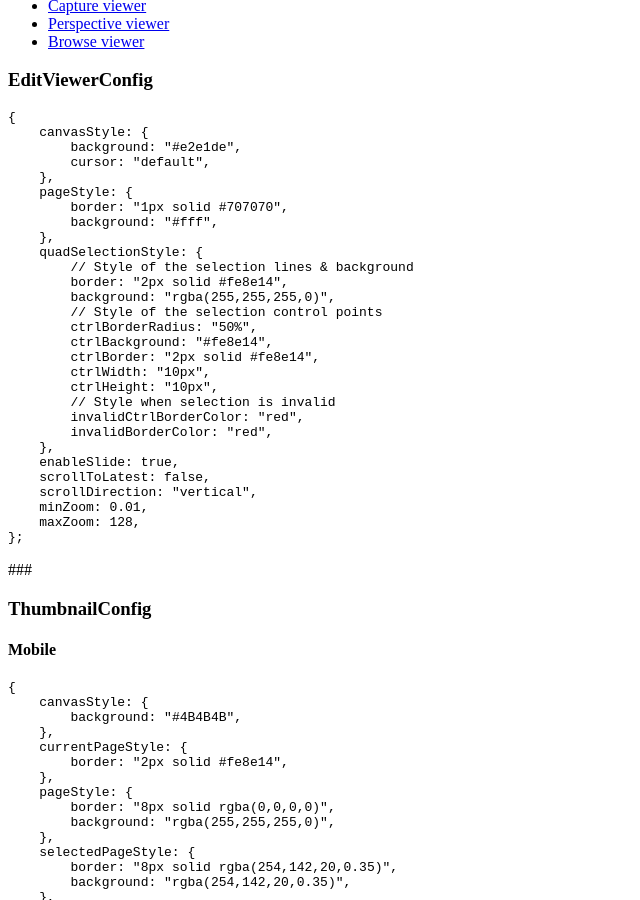
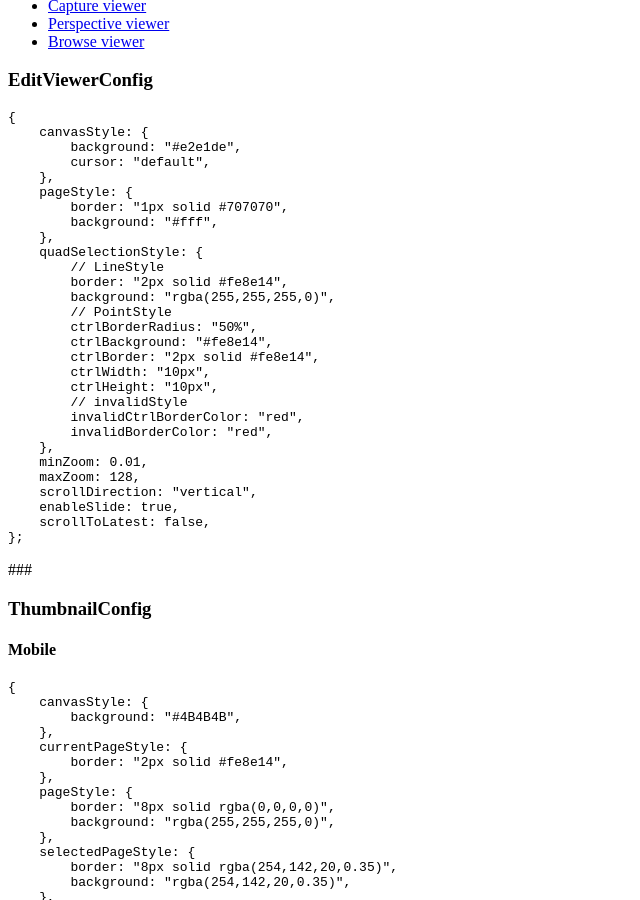
Before and after one commit to dynamsoft-docs/document-viewer-docs, a Jekyll site: the page built from viewer/viewerconfig.md, in a window 1280 px wide and 900 px high, scrolled down 961 px. Shown: the whole window, without its empty margins (0-640 px from the left). Built offline with Jekyll 4.4.1, drawn with Linux system fonts in a browser that asks for light colours; some of the changed text lies outside the part shown.

Commit message:
add features sidelist

````diff
--- a/_config.yml
+++ b/_config.yml
@@ -6,9 +6,12 @@ docHomePage: /document-viewer/docs/
 
 introduction: /document-viewer/docs/introduction/
 gettingstarted: /document-viewer/docs/gettingstarted/
+features: /document-viewer/docs/features/
+viewer: /document-viewer/docs/viewer/
 ui: /document-viewer/docs/ui/
 api: /document-viewer/docs/api/
-viewer: /document-viewer/docs/viewer/
+
+
 
 license: /document-viewer/docs/license/
 
--- a/_data/full_tree.yml
+++ b/_data/full_tree.yml
@@ -1,6 +1,7 @@
 tree_file_list:
   - sidelist-introduction.html
   - sidelist-gettingstarted.html
+  - sidelist-features.html
   - sidelist-viewer.html
   - sidelist-ui.html
   - sidelist-apis.html
--- a/_includes/sidelist-full-tree.html
+++ b/_includes/sidelist-full-tree.html
@@ -1,5 +1,6 @@
 {%- include liquid_searchVersionTreeFile.html ver=include.ver curPath=include.curPath targetRelativePath="sidelist-introduction.html" -%}
 {%- include liquid_searchVersionTreeFile.html ver=include.ver curPath=include.curPath targetRelativePath="sidelist-gettingstarted.html" -%}
+{%- include liquid_searchVersionTreeFile.html ver=include.ver curPath=include.curPath targetRelativePath="sidelist-features.html" -%}
 {%- include liquid_searchVersionTreeFile.html ver=include.ver curPath=include.curPath targetRelativePath="sidelist-viewer.html" -%}
 {%- include liquid_searchVersionTreeFile.html ver=include.ver curPath=include.curPath targetRelativePath="sidelist-ui.html" -%}
 {%- include liquid_searchVersionTreeFile.html ver=include.ver curPath=include.curPath targetRelativePath="sidelist-apis.html" -%}
--- a/_includes/sidelist-viewer.html
+++ b/_includes/sidelist-viewer.html
@@ -1,6 +1,6 @@
 <li><a href="{{ site.viewer }}" class="otherLinkColour">Viewer Configuration</a>
     <ul>
-        <li><a href="{{ site.viewer }}viewerconfig.html" class="otherLinkColour">Viewer Config</a></li>
-        <li><a href="{{ site.viewer }}customize_style.html" class="otherLinkColour">How to customize viewer style</a></li>
+        <li><a href="{{ site.viewer }}viewerconfig.html" class="otherLinkColour">ViewerConfig</a></li>
+        <li><a href="{{ site.viewer }}customize_style.html" class="otherLinkColour">How to customize viewer</a></li>
     </ul>
 </li>
--- a/viewer/viewerconfig.md
+++ b/viewer/viewerconfig.md
@@ -67,24 +67,24 @@ DDV will provide the default viewerConfig for each viewer, developers can custom
         background: "#fff",
     },
     quadSelectionStyle: {
-        // Style of the selection lines & background
+        // LineStyle
         border: "2px solid #fe8e14",
         background: "rgba(255,255,255,0)",
-        // Style of the selection control points
+        // PointStyle
         ctrlBorderRadius: "50%",
         ctrlBackground: "#fe8e14",
         ctrlBorder: "2px solid #fe8e14",
         ctrlWidth: "10px",
         ctrlHeight: "10px",
-        // Style when selection is invalid
+        // invalidStyle
         invalidCtrlBorderColor: "red",
         invalidBorderColor: "red",
     },
+    minZoom: 0.01,
+    maxZoom: 128,
+    scrollDirection: "vertical",
     enableSlide: true,
     scrollToLatest: false,
-    scrollDirection: "vertical",
-    minZoom: 0.01,
-    maxZoom: 128,
 };
 ```
 
````
Also changed, not shown: other parts of viewer/viewerconfig.md (+2 -3 lines), _includes/sidelist-features.html (added, +20 -0 lines), features/datamanagement/docmanagement.md (added), features/datamanagement/page&doc.md (added), features/datamanagement/pagemanagement.md (added), features/viewers/captureviewer.md (added), features/viewers/datasync.md (added), features/viewers/editviewer.md (added), features/viewers/others.md (added), features/viewers/perspectiveviewer.md (added).
